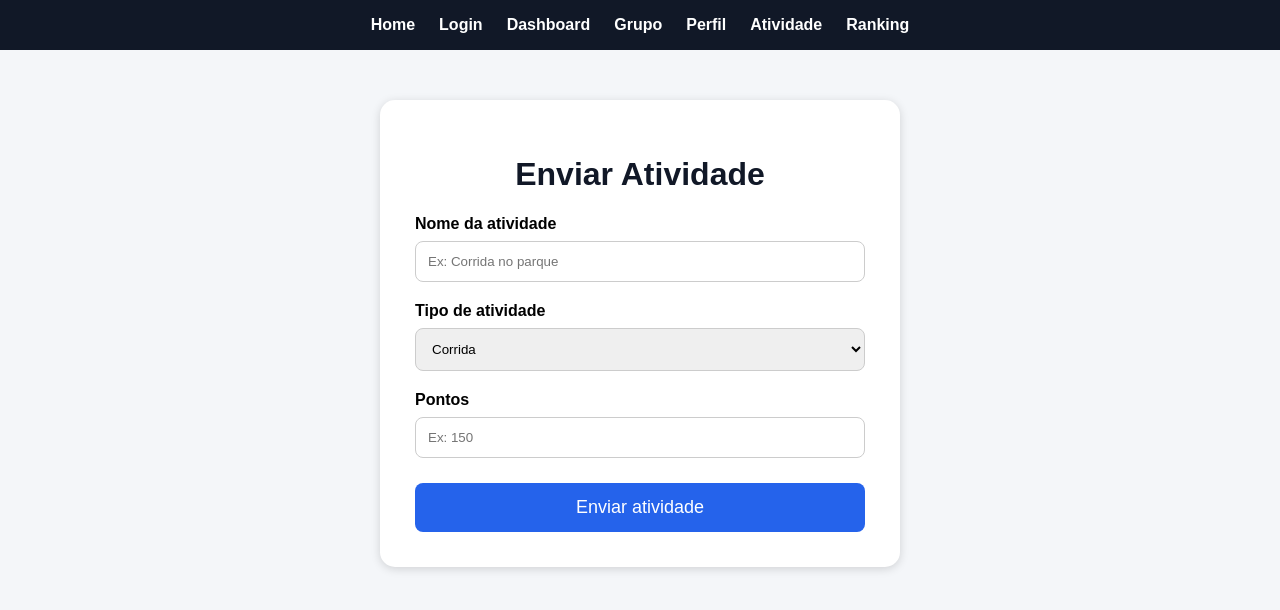
After one commit to luis-bretas/Projeto-time5, a Django app: page /atividade/ in a window 1280 px wide. The commit adds this page. Shown: the top 610 px of the page. Run offline with Django 5.2, Linux system fonts and the light colour scheme.

Commit message:
Implementa formulario de envio de atividade

```diff
--- /dev/null
+++ b/core/templates/core/atividade.html
@@ -0,0 +1,135 @@
+<!DOCTYPE html>
+<html lang="pt-br">
+<head>
+    <meta charset="UTF-8">
+    <title>Enviar Atividade | Move Together</title>
+
+    <style>
+        body{
+            margin: 0;
+            padding: 0;
+            font-family: Arial, sans-serif;
+            background: #f4f6f9;
+        }
+
+        nav{
+            background-color: #111827;
+            padding: 16px 30px;
+            display: flex;
+            gap: 24px;
+            justify-content: center;
+            align-items: center;
+            flex-wrap: wrap;
+        }
+
+        nav a{
+            color: white;
+            text-decoration: none;
+            font-weight: bold;
+            font-size: 16px;
+        }
+
+        nav a:hover{
+            color: #60a5fa;
+        }
+
+        .atividade-box{
+            width: 450px;
+            margin: 50px auto;
+            background: white;
+            padding: 35px;
+            border-radius: 15px;
+            box-shadow: 0px 2px 10px rgba(0,0,0,0.15);
+        }
+
+        h1{
+            text-align: center;
+            color: #111827;
+        }
+
+        label{
+            font-weight: bold;
+            display: block;
+            margin-top: 20px;
+        }
+
+        input, select{
+            width: 100%;
+            padding: 12px;
+            margin-top: 8px;
+            border: 1px solid #ccc;
+            border-radius: 8px;
+            box-sizing: border-box;
+        }
+
+        button{
+            width: 100%;
+            margin-top: 25px;
+            padding: 14px;
+            background: #2563eb;
+            color: white;
+            border: none;
+            border-radius: 8px;
+            cursor: pointer;
+            font-size: 18px;
+        }
+
+        .mensagem{
+            background: #dcfce7;
+            color: #166534;
+            padding: 12px;
+            border-radius: 8px;
+            text-align: center;
+            margin-bottom: 20px;
+            font-weight: bold;
+        }
+    </style>
+</head>
+
+<body>
+
+<nav>
+    <a href="/">Home</a>
+    <a href="/login/">Login</a>
+    <a href="/dashboard/">Dashboard</a>
+    <a href="/grupo/">Grupo</a>
+    <a href="/perfil/">Perfil</a>
+    <a href="/atividade/">Atividade</a>
+    <a href="/ranking/">Ranking</a>
+</nav>
+
+<div class="atividade-box">
+
+    <h1>Enviar Atividade</h1>
+
+    {% if mensagem %}
+        <div class="mensagem">
+            {{ mensagem }}
+        </div>
+    {% endif %}
+
+    <form method="POST">
+        {% csrf_token %}
+
+        <label>Nome da atividade</label>
+        <input type="text" name="nome" placeholder="Ex: Corrida no parque">
+
+        <label>Tipo de atividade</label>
+        <select name="tipo">
+            <option>Corrida</option>
+            <option>Academia</option>
+            <option>Natação</option>
+            <option>Ciclismo</option>
+            <option>Luta</option>
+        </select>
+
+        <label>Pontos</label>
+        <input type="number" name="pontos" placeholder="Ex: 150">
+
+        <button type="submit">Enviar atividade</button>
+    </form>
+
+</div>
+
+</body>
+</html>
--- a/core/templates/core/dashboard.html
+++ b/core/templates/core/dashboard.html
@@ -106,6 +106,7 @@ nav a:hover{
     <a href="/login/">Login</a>
     <a href="/dashboard/">Dashboard</a>
     <a href="/grupo/">Grupo</a>
+    <a href="/atividade/">Atividade</a>
     <a href="/perfil/">Perfil</a>
     <a href="/ranking/">Ranking</a>
 </nav>
--- a/core/templates/core/grupo.html
+++ b/core/templates/core/grupo.html
@@ -155,6 +155,7 @@ nav a:hover{
     <a href="/dashboard/">Dashboard</a>
     <a href="/grupo/">Grupo</a>
     <a href="/perfil/">Perfil</a>
+    <a href="/atividade/">Atividade</a>
     <a href="/ranking/">Ranking</a>
 </nav>
     <div class="navbar">
--- a/core/templates/core/home.html
+++ b/core/templates/core/home.html
@@ -99,6 +99,7 @@ nav a:hover{
     <a href="/dashboard/">Dashboard</a>
     <a href="/grupo/">Grupo</a>
     <a href="/perfil/">Perfil</a>
+    <a href="/atividade/">Atividade</a>
     <a href="/ranking/">Ranking</a>
 </nav>
 
--- a/core/templates/core/login.html
+++ b/core/templates/core/login.html
@@ -93,6 +93,7 @@ nav a:hover{
     <a href="/dashboard/">Dashboard</a>
     <a href="/grupo/">Grupo</a>
     <a href="/perfil/">Perfil</a>
+    <a href="/atividade/">Atividade</a>
     <a href="/ranking/">Ranking</a>
 </nav>
     <div class="login-container">
--- a/core/templates/core/perfil.html
+++ b/core/templates/core/perfil.html
@@ -71,6 +71,7 @@ nav a:hover{
     <a href="/dashboard/">Dashboard</a>
     <a href="/grupo/">Grupo</a>
     <a href="/perfil/">Perfil</a>
+    <a href="/atividade/">Atividade</a>
     <a href="/ranking/">Ranking</a>
 </nav>
 <div class="perfil-box">
--- a/core/templates/core/ranking.html
+++ b/core/templates/core/ranking.html
@@ -81,6 +81,7 @@ nav a:hover{
     <a href="/dashboard/">Dashboard</a>
     <a href="/grupo/">Grupo</a>
     <a href="/perfil/">Perfil</a>
+    <a href="/atividade/">Atividade</a>
     <a href="/ranking/">Ranking</a>
 </nav>
 <div class="ranking-box">
--- a/core/views.py
+++ b/core/views.py
@@ -37,3 +37,21 @@ def ranking(request):
     ]
 
     return render(request, 'core/ranking.html', {"jogadores": jogadores})
+
+def atividade(request):
+
+    mensagem = ""
+
+    if request.method == "POST":
+
+        nome = request.POST.get("nome")
+        tipo = request.POST.get("tipo")
+        pontos = request.POST.get("pontos")
+
+        mensagem = f"Atividade '{nome}' enviada com sucesso! (+{pontos} pontos)"
+
+    return render(
+        request,
+        'core/atividade.html',
+        {"mensagem": mensagem}
+    )
--- a/movetogether/urls.py
+++ b/movetogether/urls.py
@@ -2,6 +2,8 @@ from django.contrib import admin
 from django.urls import path
 from core.views import home, login, dashboard, grupo, perfil, ranking
 from django.urls.conf import include
+from core.views import home, login, dashboard, grupo, perfil, ranking, atividade
+
 
 urlpatterns = [
     path('admin/', admin.site.urls),
@@ -11,5 +13,6 @@ urlpatterns = [
     path('grupo/', grupo),
     path('perfil/', perfil),
     path('ranking/', ranking),
+    path('atividade/', atividade),
     path('accounts/', include('django.contrib.auth.urls')),
 ]
```
